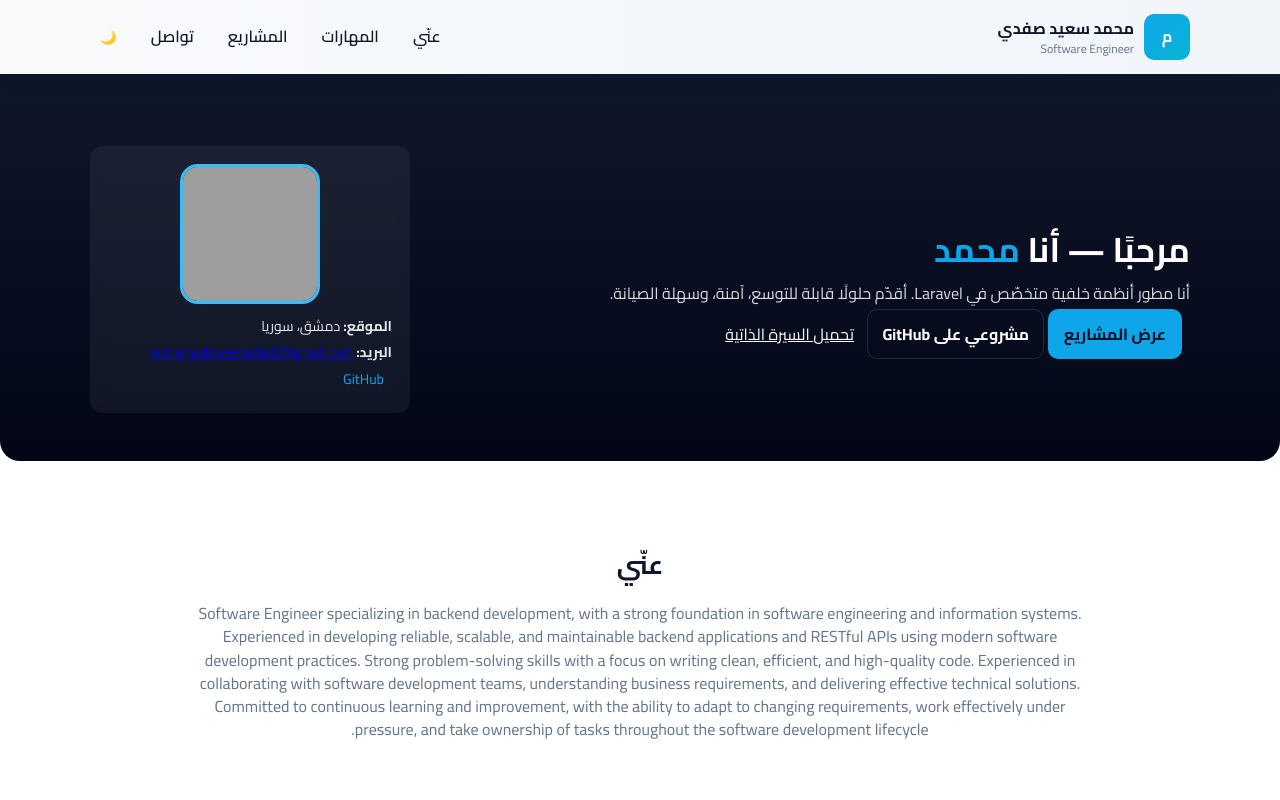
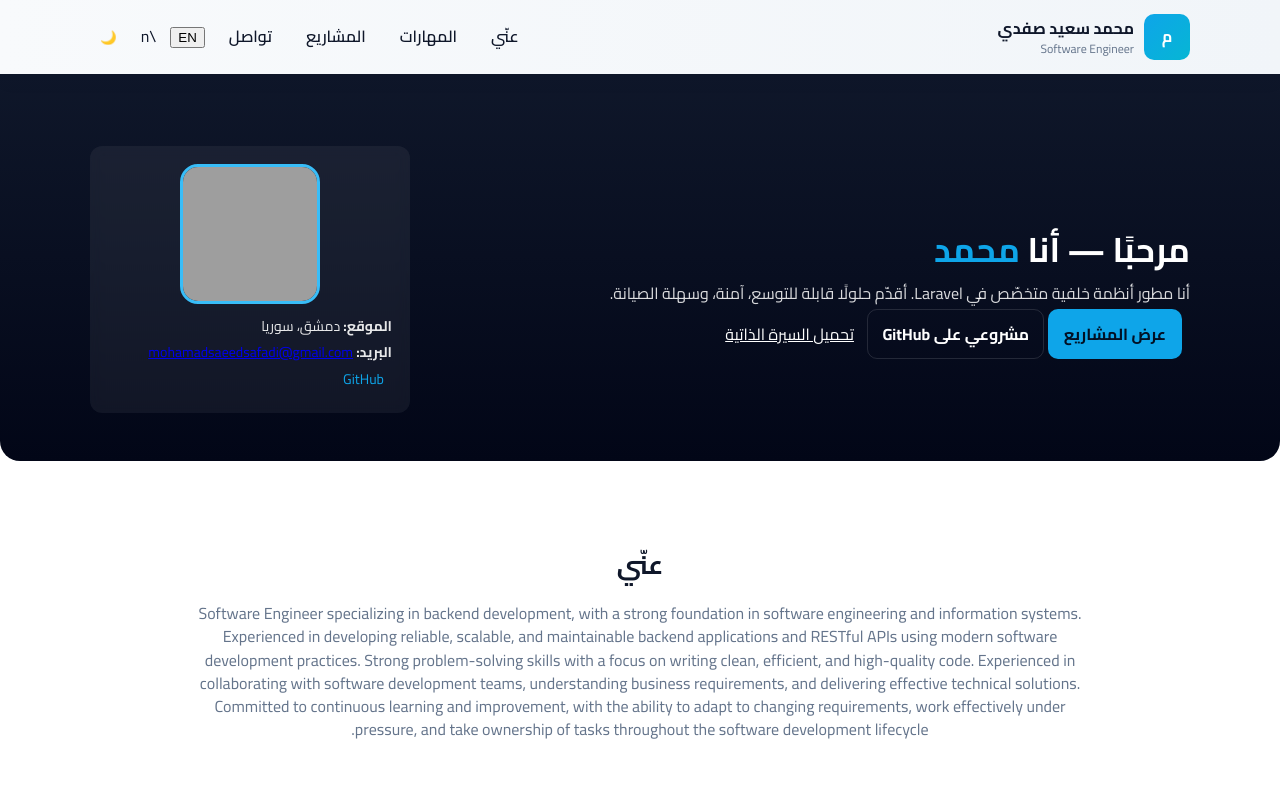
Before and after one commit to mohamadsaeedsafadi/mohamadsaeedsafadi, a plain HTML site: page index.html in a window 1280 px wide. Shown: the top 800 px of the page. Drawn offline with Linux system fonts and the light colour scheme; grey boxes are pictures that could not be loaded.

Commit message:
Add language switcher control

```diff
--- a/index.html
+++ b/index.html
@@ -26,7 +26,7 @@
         <a href="#skills">المهارات</a>
         <a href="#projects">المشاريع</a>
         <a href="#contact">تواصل</a>
-        <button id="dark-toggle" class="btn-ghost" aria-pressed="false" title="تبديل الوضع الداكن">🌙</button>
+        <button id="lang-toggle" class="lang-toggle" type="button" aria-label="Switch language">EN</button>\n        <button id="dark-toggle" class="btn-ghost" aria-pressed="false" title="تبديل الوضع الداكن">🌙</button>
       </nav>
     </div>
   </header>
```
